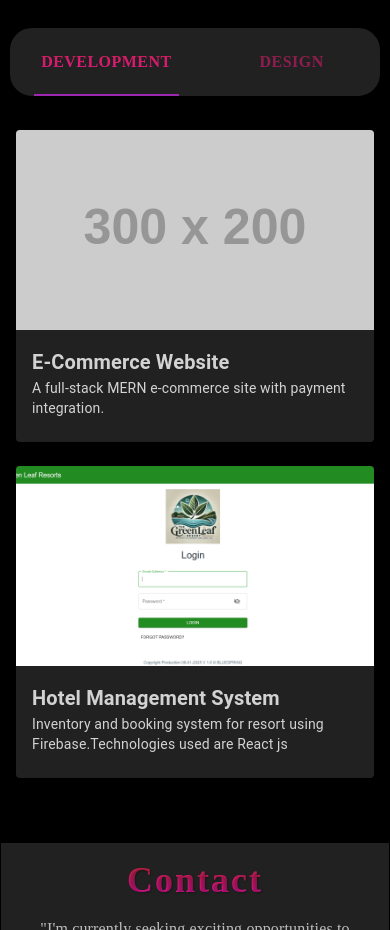
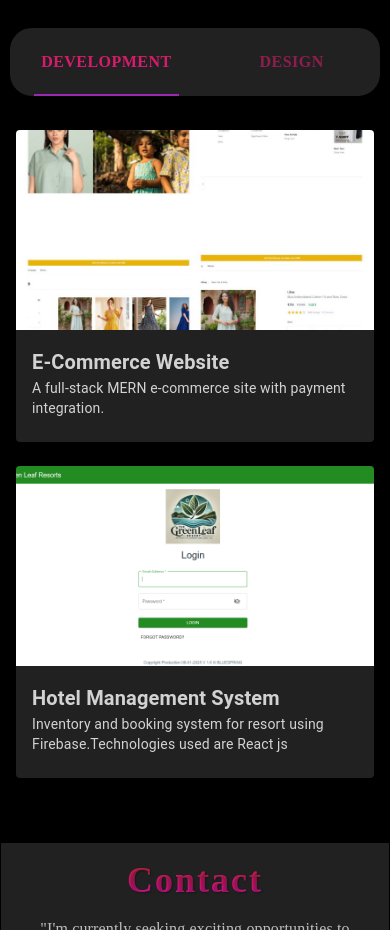
Before and after one commit to yashwalhekar/Myportfolio, a React (Create React App) app: page / in a window 390 px wide. Shown: the part 2660-3590 px from the top of the page. Built offline with nearby package versions, Linux system fonts and the light colour scheme.

Commit message:
my portfolio with mobile and laptop  views

```diff
--- a/src/pages/Projects.jsx
+++ b/src/pages/Projects.jsx
@@ -12,12 +12,14 @@ import {
 } from "@mui/material";
 import hms from "../components/images/hms.png";
 import petcare from "../components/images/petcare.png";
+import ecommerce from "../components/images/Ecommerce.jpg";
+import portfolio from "../components/images/portfolio.png";
 
 const developmentProjects = [
   {
     title: "E-Commerce Website",
     description: "A full-stack MERN e-commerce site with payment integration.",
-    image: "https://via.placeholder.com/300x200",
+    image: ecommerce,
   },
   {
     title: "Hotel Management System",
@@ -37,7 +39,7 @@ const designProjects = [
   {
     title: "Portfolio Website",
     description: "Figma-based design for a modern developer portfolio.",
-    image: "https://via.placeholder.com/300x200",
+    image: portfolio,
   },
 ];
 
@@ -183,7 +185,7 @@ const Projects = ({ sectionStyle }) => {
                         underline="hover"
                         color="primary"
                       >
-                        {project.projectLink}
+                        View
                       </Link>
                     </Typography>
                   )}
```
Also changed, not shown: src/components/images/Ecommerce.jpg (added), src/components/images/portfolio.png (added).
